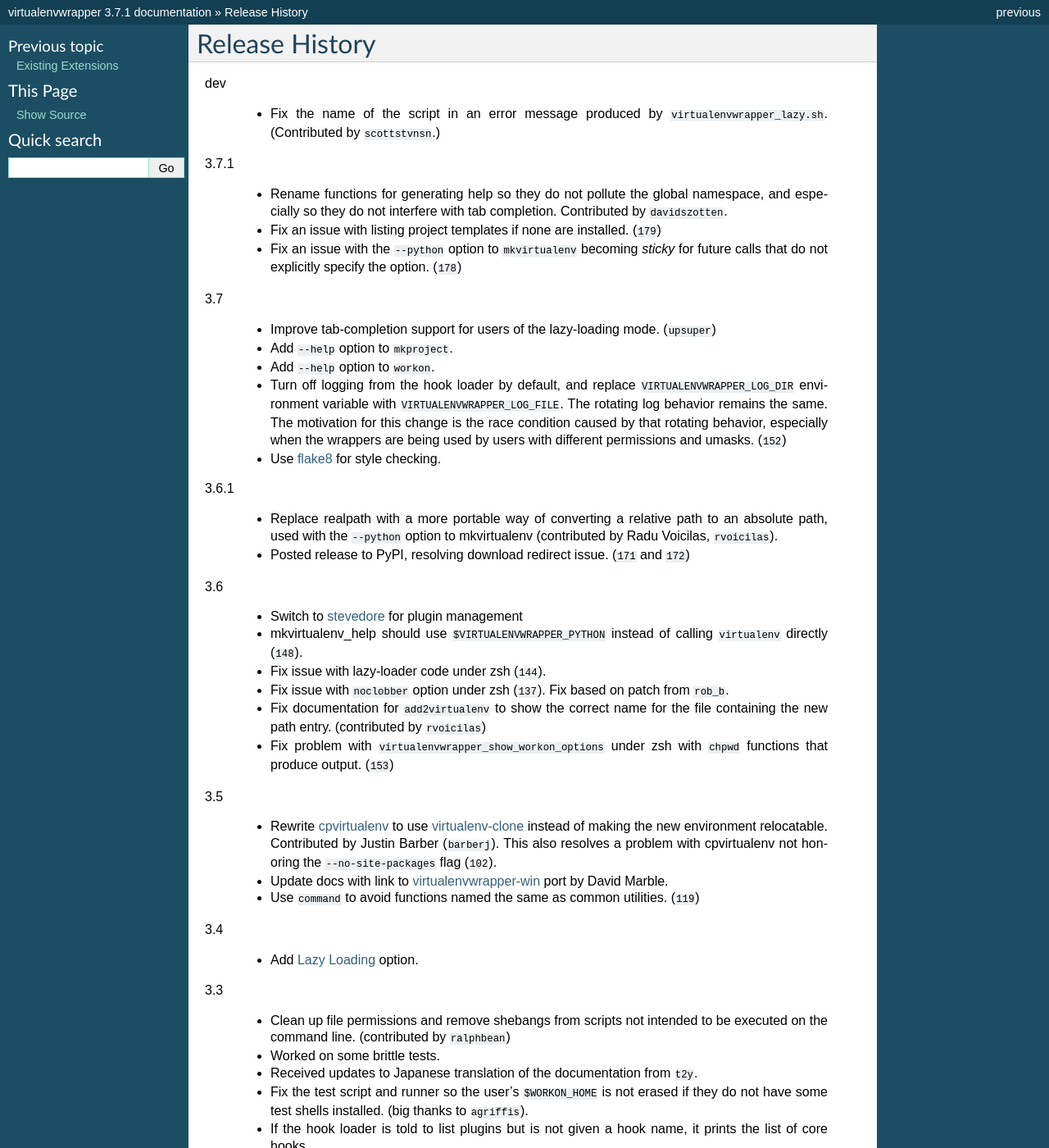
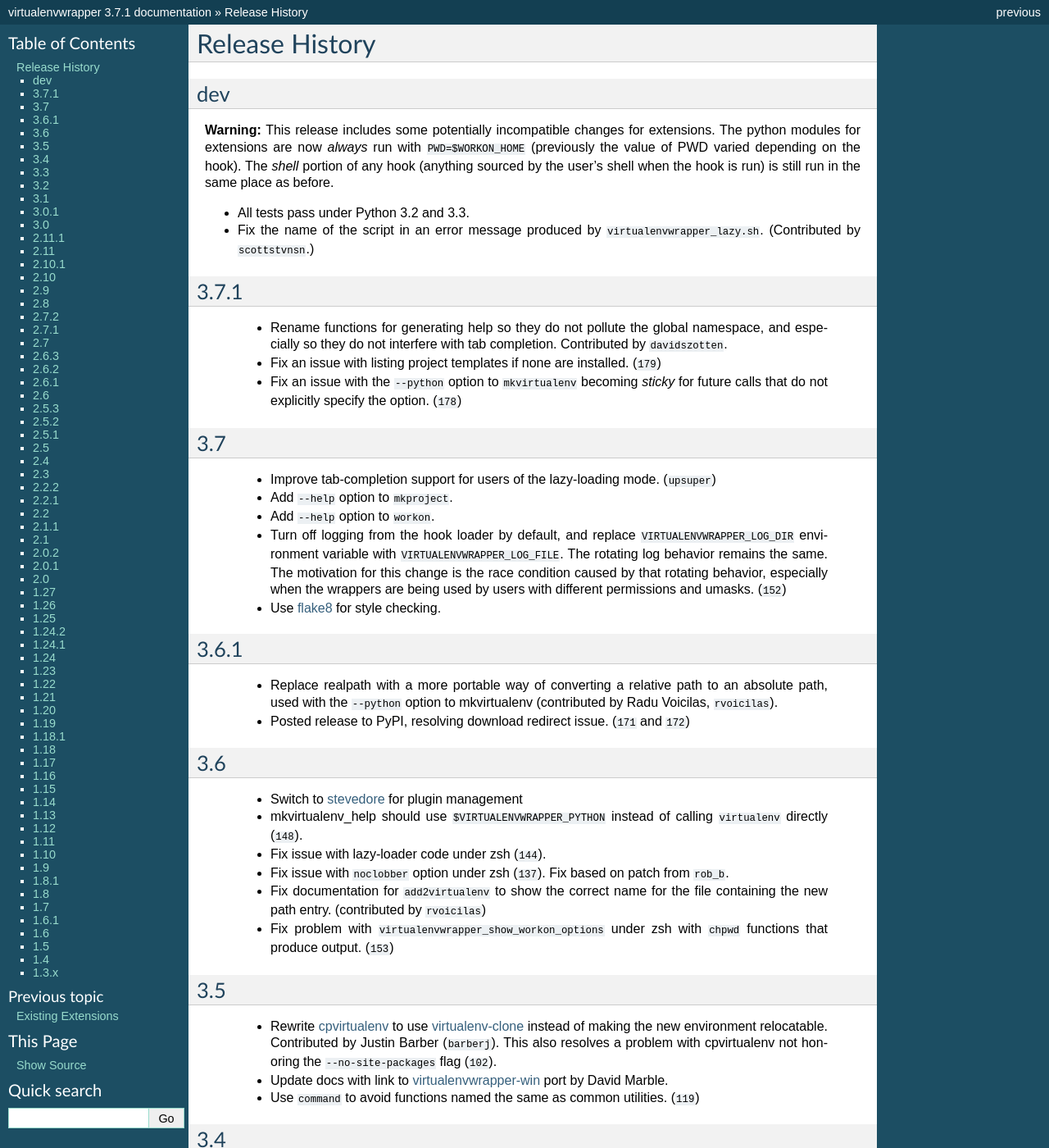
Before and after one commit to python-virtualenvwrapper/virtualenvwrapper, a Sphinx documentation site: the page built from docs/source/history.rst, in a window 1280 px wide and 1400 px high. Shown: the whole window at 82% size. Built offline with Sphinx 7.4.7, drawn with Linux system fonts in a browser that asks for light colours; cross-references to code outside the pages are shown as plain code; the version number is read from the project's files by our own code.

Commit message:
Update Python 3 compatibility.
Run the hook loader (and all Python-based hooks) within the WORKON_HOME directory, instead of wherever the shell happened to be before. In particular, this effects projects templates, which used to be run in the project directory. That path is now passed as an argument to the template, instead.

Update tests to account for differences in output when exceptions are reported between different Python versions.

Use typeset to properly scope variables used in deactivate().

Fix syntax for declaration of mktmpenv.

```diff
--- a/docs/source/history.rst
+++ b/docs/source/history.rst
@@ -3,12 +3,22 @@
 ===============
 
 dev
+===
 
-  - Fix the name of the script in an error message produced
-    by ``virtualenvwrapper_lazy.sh``. (Contributed by
-    :bbuser:`scottstvnsn`.)
+**Warning:** This release includes some potentially incompatible
+changes for extensions. The python modules for extensions are now
+*always* run with ``PWD=$WORKON_HOME`` (previously the value of PWD
+varied depending on the hook). The *shell* portion of any hook
+(anything sourced by the user's shell when the hook is run) is still
+run in the same place as before.
+
+- All tests pass under Python 3.2 and 3.3.
+- Fix the name of the script in an error message produced
+  by ``virtualenvwrapper_lazy.sh``. (Contributed by
+  :bbuser:`scottstvnsn`.)
 
 3.7.1
+=====
 
   - Rename functions for generating help so they do not pollute the
     global namespace, and especially so they do not interfere with tab
@@ -20,6 +30,7 @@
     the option. (:bbissue:`178`)
 
 3.7
+===
 
   - Improve tab-completion support for users of the lazy-loading
     mode. (:bbuser:`upsuper`)
@@ -37,6 +48,7 @@
 .. _flake8: https://pypi.python.org/pypi/flake8
 
 3.6.1
+=====
 
   - Replace realpath with a more portable way of converting a relative
     path to an absolute path, used with the ``--python`` option to
@@ -45,6 +57,7 @@
     issue. (:bbissue:`171` and :bbissue:`172`)
 
 3.6
+===
 
   - Switch to stevedore_ for plugin management
   - mkvirtualenv_help should use ``$VIRTUALENVWRAPPER_PYTHON`` instead
@@ -61,6 +74,7 @@
 .. _stevedore: http://pypi.python.org/pypi/stevedore
 
 3.5
+===
 
   - Rewrite :ref:`command-cpvirtualenv` to use `virtualenv-clone`_
     instead of making the new environment relocatable. Contributed by
@@ -77,10 +91,12 @@
 
 
 3.4
+===
 
   - Add :ref:`install-lazy-loader` option.
 
 3.3
+===
 
   - Clean up file permissions and remove shebangs from scripts not
     intended to be executed on the command line. (contributed by
@@ -104,6 +120,7 @@
   - Make whitespace consistent. (:bbuser:`agriffis`)
 
 3.2
+===
 
   - Make ``project_dir`` a local variable so that
     :ref:`command-cdproject` does not interfere with other variables
@@ -125,6 +142,7 @@
     contributions toward the fix.
 
 3.1
+===
 
   - Fix a problem with activation hooks when associating a new
     virtualenv with an existing project directory. (:bbissue:`122`)
@@ -132,23 +150,27 @@
     containing "special" characters such as ``&``. (:bbissue:`132`)
 
 3.0.1
+=====
 
   - Fix some packaging issues that made it more difficult to run the
     tests directly from the sdist package. (:bbissue:`126`)
 
 3.0
+===
 
   - Add Python 3 support, thanks in large part to the efforts of
     Daniel Kraus (:bbuser:`dakra`). Tested under Python 2.6, 2.7, and
     3.2.
 
 2.11.1
+======
 
   - Remove the initialization shortcut because it breaks tab
     completion in sub-shell environments like screen and
     tmux. (:bbissue:`121`)
 
 2.11
+====
 
   - Add ``-a`` option to :ref:`command-mkvirtualenv` to associate a
     new virtualenv with an existing project directory. Contributed by
@@ -165,12 +187,14 @@
     reported by :bbuser:`arthuralvim`)
 
 2.10.1
+======
 
   - Changed arguments to :ref:`command-mktmpenv` so it always creates
     an environment name for you. (:bbissue:`114` reported by
     :bbuser:`alex_gaynor`)
 
 2.10
+====
 
   - Incorporated patch to add ``-d`` option to
     :ref:`command-add2virtualenv`, contributed by :bbuser:`miracle2k`.
@@ -184,6 +208,7 @@
     zsh. (:bbissue:`111`)
 
 2.9
+===
 
   - Change the shell function shell definition syntax so that ksh will
     treat typeset-declared variables as local. No kidding.
@@ -195,6 +220,7 @@
     dependencies using a pip requirements file.
 
 2.8
+===
 
   - Use VIRTUALENVWRAPPER_VIRTUALENV in `cpvirtualenv` (:bbissue:`104`).
   - Add support for `MSYS <http://www.mingw.org/wiki/MSYS>`_
@@ -202,12 +228,14 @@
     H. (:bbuser:`noirbizarre`).
 
 2.7.2
+=====
 
   - Move setup code for tab completion later in the startup code so
     all of the needed variables are configured. (:bbissue:`97`)
   - Expand tab completion for zsh to work for all commands.
 
 2.7.1
+=====
 
   - When testing for WORKON_HOME during startup, dereference any
     symlink to make sure it is a directory.
@@ -219,6 +247,7 @@
     outside of a virtualenv).
 
 2.7
+===
 
   - Fix problem with space in WORKON_HOME path (:bbissue:`79`).
   - Fix problem with argument processing in lsvirtualenv under zsh
@@ -251,6 +280,7 @@
     (:bbissue:`85`).
 
 2.6.3
+=====
 
   - Hard-code the version information in the setup.py and conf.py
     scripts. This still doesn't work for http://readthedocs.org, since
@@ -258,6 +288,7 @@
     will make it easier to transition the docs to another site later.
 
 2.6.2
+=====
 
   - Attempted to make the doc build work with http://readthedocs.org.
   - Merged in `Japanese translation of the documentation
@@ -268,10 +299,12 @@
     (:ref:`VIRTUALENVWRAPPER_VIRTUALENV <variable-VIRTUALENVWRAPPER_VIRTUALENV>`).
 
 2.6.1
+=====
 
   - Fixed virtualenvwrapper_get_python_version (:bbissue:`73`).
 
 2.6
+===
 
   - Fixed a problem with hook script line endings under Cygwin
     (:bbissue:`68`).
@@ -286,35 +319,42 @@
     scripts in the Makefile.
 
 2.5.3
+=====
 
   - Point release uploaded to PyPI during outage on doughellmann.com.
 
 2.5.2
+=====
 
   - Apply patch from Zach Voase to fix :ref:`command-lsvirtualenv`
     under zsh. Resolves :bbissue:`64`.
 
 2.5.1
+=====
 
   - Make :ref:`command-workon` list brief environment details when run
     without argument, instead of full details.
 
 2.5
+===
 
   - Add :ref:`command-showvirtualenv` command.  Modify
     :ref:`command-lsvirtualenv` to make verbose output the default.
 
 2.4
+===
 
   - Add :ref:`command-lsvirtualenv` command with ``-l`` option to run
     :ref:`scripts-get_env_details` hook instead of always running it
     when :ref:`command-workon` has no arguments.
 
 2.3
+===
 
   - Added ``get_env_details`` hook.
 
 2.2.2
+=====
 
   - Integrate Fred Palmer's patch to escape more shell commands to
     avoid aliases.  Resolves :bbissue:`57`.
@@ -322,6 +362,7 @@
   - Fix a problem with running mkvirtualenv without arguments (:bbissue:`56`).
 
 2.2.1
+=====
 
   - Escape ``which`` calls to avoid aliases. Resolves :bbissue:`46`.
   - Integrate Manuel Kaufmann's patch to unset GREP_OPTIONS before
@@ -331,6 +372,7 @@
     :bbissue:`50`.
 
 2.2
+===
 
   - Switched hook loader execution to a form that works with Python
     2.4 to resolve :bbissue:`43`.
@@ -340,6 +382,7 @@
   - Added some debug instrumentation for :bbissue:`35`.
 
 2.1.1
+=====
 
   - Added `Spanish translation for the documentation
     <http://www.doughellmann.com/docs/virtualenvwrapper/es/>`__ via
@@ -351,6 +394,7 @@
     virtualenv under zsh.  See :bbissue:`42`.
 
 2.1
+===
 
   - Add support for ksh.  Thanks to Doug Latornell for doing the
     research on what needed to be changed.
@@ -376,16 +420,19 @@
     10KiB.
 
 2.0.2
+=====
 
   - Fixed :bbissue:`32`, making virtualenvwrapper.user_scripts compatible
     with Python 2.5 again.
 
 2.0.1
+=====
 
   - Fixed :bbissue:`29`, to use a default value for ``TMPDIR`` if it
     is not set in the user's shell environment.
 
 2.0
+===
 
   - Rewrote hook management using Distribute_ entry points to make it
     easier to share extensions.
@@ -393,10 +440,12 @@
 .. _Distribute: http://packages.python.org/distribute/
 
 1.27
+====
 
   - Added cpvirtualenv command [Thomas Desvenain]
 
 1.26
+====
 
   - Fix a problem with error messages showing up during init for users
     with the wrappers installed site-wide but who are not actually
@@ -405,42 +454,50 @@
   - Run all tests with all supported shells.
 
 1.25
+====
 
   - Merged in changes to cdsitepackages from William McVey.  It now
     takes an argument and supports tab-completion for directories
     within site-packages.
 
 1.24.2
+======
 
   - Add user provided :ref:`tips-and-tricks` section.
   - Add link to Rich Leland's screencast to :ref:`references` section.
 
 1.24.1
+======
 
   - Add license text to the header of the script.
 
 1.24
+====
 
   - Resolve a bug with the preactivate hook not being run properly.
     Refer to :bbissue:`21` for complete details.
 
 1.23
+====
 
   - Resolve a bug with the postmkvirtualenv hook not being run
     properly.  Refer to :bbissue:`19` and :bbissue:`20` for complete
     details.
 
 1.22
+====
 
   - Automatically create any missing hook scripts as stubs with
     comments to expose the feature in case users are not aware of it.
 
 1.21
+====
 
   - Better protection of ``$WORKON_HOME`` does not exist when the
     wrapper script is sourced.
 
 1.20
+====
 
   - Incorporate lssitepackages feature from Sander Smits.
   - Refactor some of the functions that were using copy-and-paste code
@@ -448,11 +505,13 @@
   - Add a few tests.
 
 1.19
+====
 
   - Fix problem with add2virtualenv and relative paths. Thanks to Doug
     Latornell for the bug report James Bennett for the suggested fix.
 
 1.18.1
+======
 
   - Incorporate patch from Sascha Brossmann to fix a
     :bbissue:`15`. Directory normalization was causing ``WORKON_HOME``
@@ -460,6 +519,7 @@
     characters in the output of ``pwd``.
 
 1.18
+====
 
   - Remove warning during installation if sphinxcontrib.paverutils is
     not installed. (:bbissue:`10`)
@@ -467,10 +527,12 @@
   - Added documentation for deactivate command.
 
 1.17
+====
 
   - Added documentation updates provided by Steve Steiner.
 
 1.16
+====
 
   - Merged in changes to ``cdvirtualenv`` from wam and added tests and
     docs.
@@ -478,10 +540,14 @@
     provided by wam.
 
 1.15
+====
+
   - Better error handling in mkvirtualenv.
   - Remove bogus VIRTUALENV_WRAPPER_BIN variable.
 
 1.14
+====
+
   - Wrap the virtualenv version of deactivate() with one that lets us
     invoke the predeactivate hooks.
   - Fix virtualenvwrapper_show_workon_options for colorized versions
@@ -490,11 +556,13 @@
     <http://shunit2.googlecode.com/>`_
 
 1.13
+====
 
   - Fix :bbissue:`5` by correctly handling symlinks and limiting the
     list of envs to things that look like they can be activated.
 
 1.12
+====
 
   - Check return value of virtualenvwrapper_verify_workon_home
     everywhere, thanks to Jeff Forcier for pointing out the errors.
@@ -503,56 +571,67 @@
   - Enhance test.sh.
 
 1.11
+====
 
   - Optimize virtualenvwrapper_show_workon_options.
   - Add global postactivate hook.
 
 1.10
+====
 
   - Pull in fix for colorized ls from Jeff Forcier
     (:bbchangeset:`b42a25f7b74a`).
 
 1.9
+===
 
   - Add more hooks for operations to run before and after creating or
     deleting environments based on changes from Chris Hasenpflug.
 
 1.8.1
+=====
 
   - Corrected a problem with change to mkvirtualenv that lead to
     release 1.8 by using an alternate fix proposed by James in
     comments on release 1.4.
 
 1.8
+===
 
   - Fix for processing the argument list in mkvirtualenv from
     jorgevargas (:bbissue:`1`)
 
 1.7
+===
 
   - Move to bitbucket.org for hosting
   - clean up TODO list and svn keywords
   - add license section below
 
 1.6.1
+=====
 
   - More zsh support (fixes to rmvirtualenv) from Byron Clark.
 
 1.6
+===
 
   - Add completion support for zsh, courtesy of Ted Leung.
 
 1.5
+===
 
   - Fix some issues with spaces in directory or env names.  They still
     don't really work with virtualenv, though.
   - Added documentation for the postactivate and predeactivate scripts.
 
 1.4
+===
 
   - Includes a new .pth management function based on work contributed
     by James Bennett and Jannis Leidel.
 
 1.3.x
+=====
 
   - Includes a fix for a nasty bug in rmvirtualenv identified by John Shimek.
```
Also changed, not shown: 4 other files.
